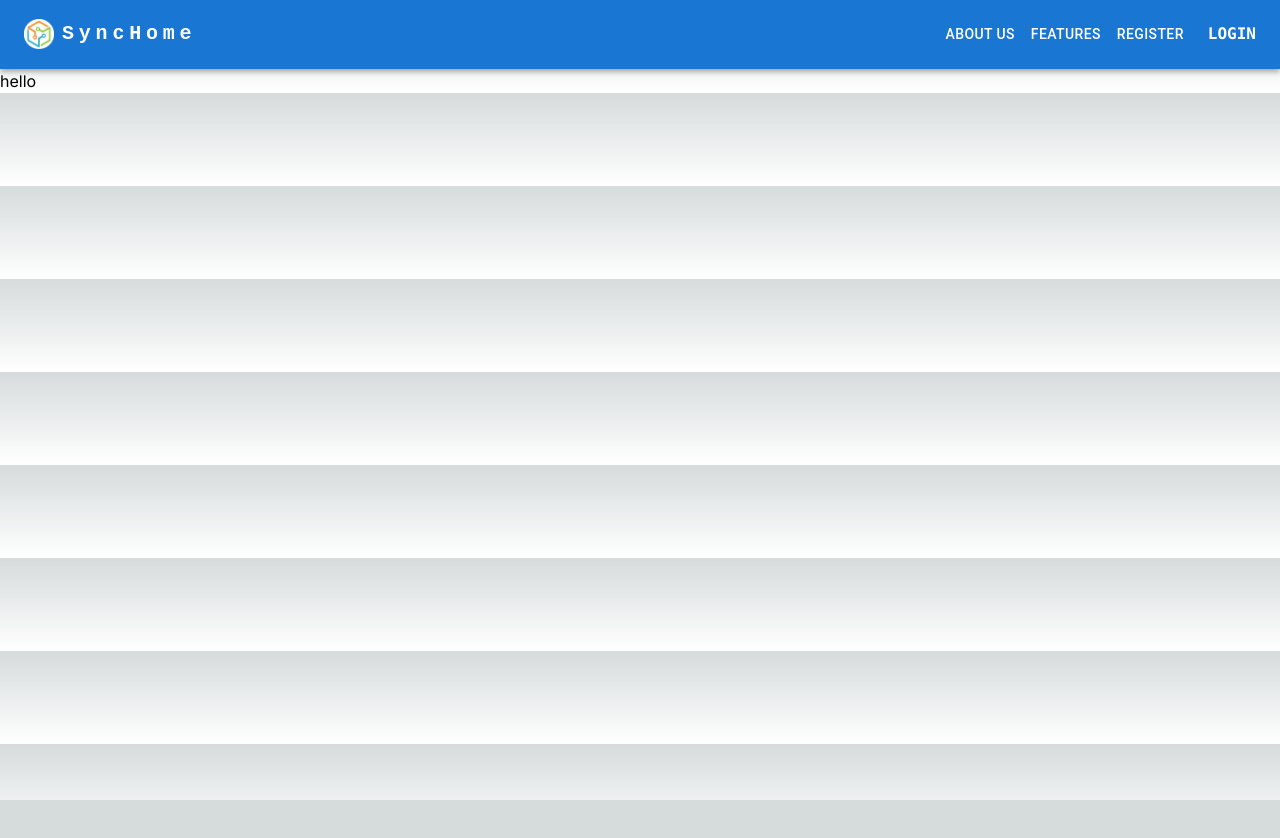
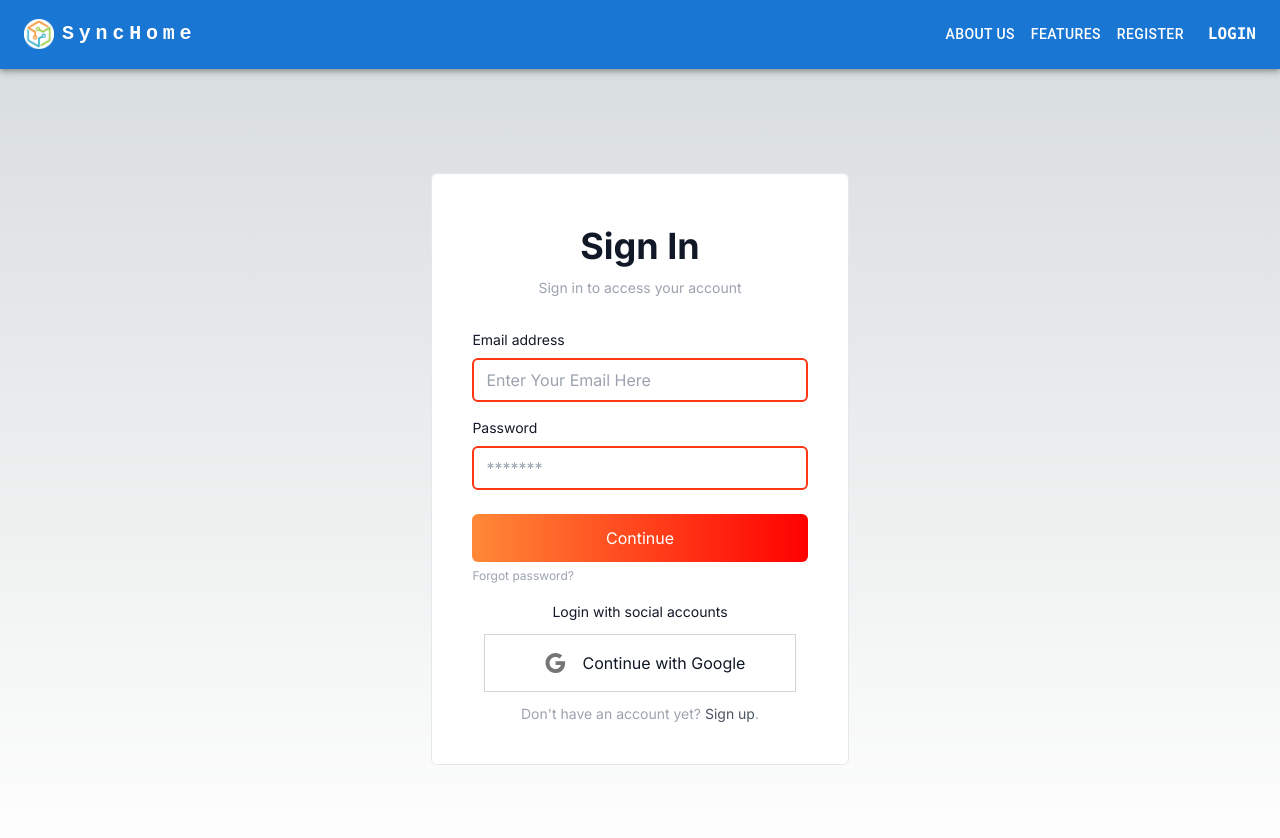
Before and after one commit to sync-home/SyncHome, a Next.js app: page /signin in a window 1280 px wide. Shown: the top 838 px of the page. Before the commit the page ends 800 px from the top, so only its background shows below. Built offline with nearby package versions, Linux system fonts and the light colour scheme.

Commit message:
implement sign in page

```diff
--- a/src/app/signin/page.js
+++ b/src/app/signin/page.js
@@ -1,9 +1,94 @@
-import React from 'react';
+import { Google } from "@mui/icons-material";
+import { IconButton } from "@mui/material";
+import Link from "next/link";
 
 const SignIn = () => {
     return (
         <div>
-            hello
+            <div className='flex justify-center items-center min-h-screen'>
+                <div className='flex flex-col max-w-md p-6 rounded-md sm:p-10 bg-white text-gray-900 border'>
+                    <div className='mb-8 text-center'>
+                        <h1 className='my-3 text-4xl font-bold'>Sign In</h1>
+                        <p className='text-sm text-gray-400'>
+                            Sign in to access your account
+                        </p>
+                    </div>
+                    <form
+                        noValidate=''
+                        className='space-y-6 ng-untouched ng-pristine ng-valid'
+                    >
+                        <div className='space-y-4'>
+                            <div>
+                                <label htmlFor='email' className='block mb-2 text-sm'>
+                                    Email address
+                                </label>
+                                <input
+                                    type='email'
+                                    name='email'
+                                    id='email'
+                                    required
+                                    placeholder='Enter Your Email Here'
+                                    className='w-full px-3 py-2 rounded-md border-2 border-[#FF3811] focus:outline-[#FF3811]'
+                                    data-temp-mail-org='0'
+                                />
+                            </div>
+                            <div>
+                                <div className='flex justify-between'>
+                                    <label htmlFor='password' className='text-sm mb-2'>
+                                        Password
+                                    </label>
+                                </div>
+                                <input
+                                    type='password'
+                                    name='password'
+                                    autoComplete='current-password'
+                                    id='password'
+                                    required
+                                    placeholder='*******'
+                                    className='w-full px-3 py-2 border-2 border-[#FF3811] rounded-md focus:outline-[#FF3811]'
+                                />
+                            </div>
+                        </div>
+
+                        <div>
+                            <button
+                                type='submit'
+                                className='btn bg-gradient-to-r from-[#FF8938] to-[#F00] border-[#FF3811] w-full rounded-md py-3 text-white'
+                            >
+                                Continue
+                            </button>
+                        </div>
+                    </form>
+                    <div className='space-y-1'>
+                        <button className='text-xs hover:underline hover:text-rose-500 text-gray-400'>
+                            Forgot password?
+                        </button>
+                    </div>
+                    <div className='flex items-center pt-4 space-x-1'>
+                        <div className='flex-1 h-px sm:w-16 dark:bg-gray-700'></div>
+                        <p className='px-3 text-sm dark:text-gray-400'>
+                            Login with social accounts
+                        </p>
+                        <div className='flex-1 h-px sm:w-16 dark:bg-gray-700'></div>
+                    </div>
+                    <div className='flex justify-center items-center space-x-2 border m-3 p-2 border-gray-300 border-rounded cursor-pointer btn'>
+                        <IconButton>
+                            <Google></Google>
+                        </IconButton>
+                        <p>Continue with Google</p>
+                    </div>
+                    <p className='px-6 text-sm text-center text-gray-400'>
+                        Don&apos;t have an account yet?{' '}
+                        <Link
+                            href='/signup'
+                            className='hover:underline hover:text-rose-500 text-gray-600'
+                        >
+                            Sign up
+                        </Link>
+                        .
+                    </p>
+                </div>
+            </div>
         </div>
     );
 };
```
